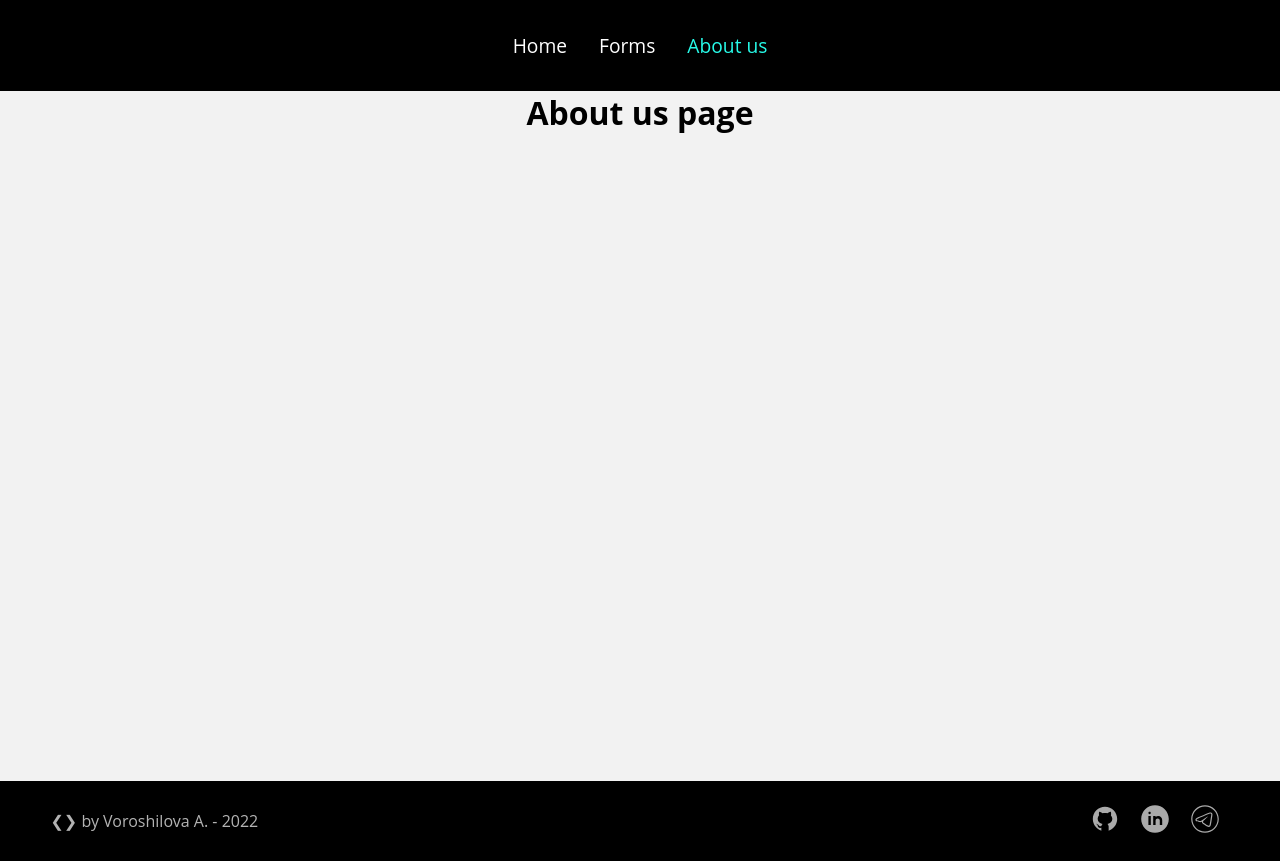
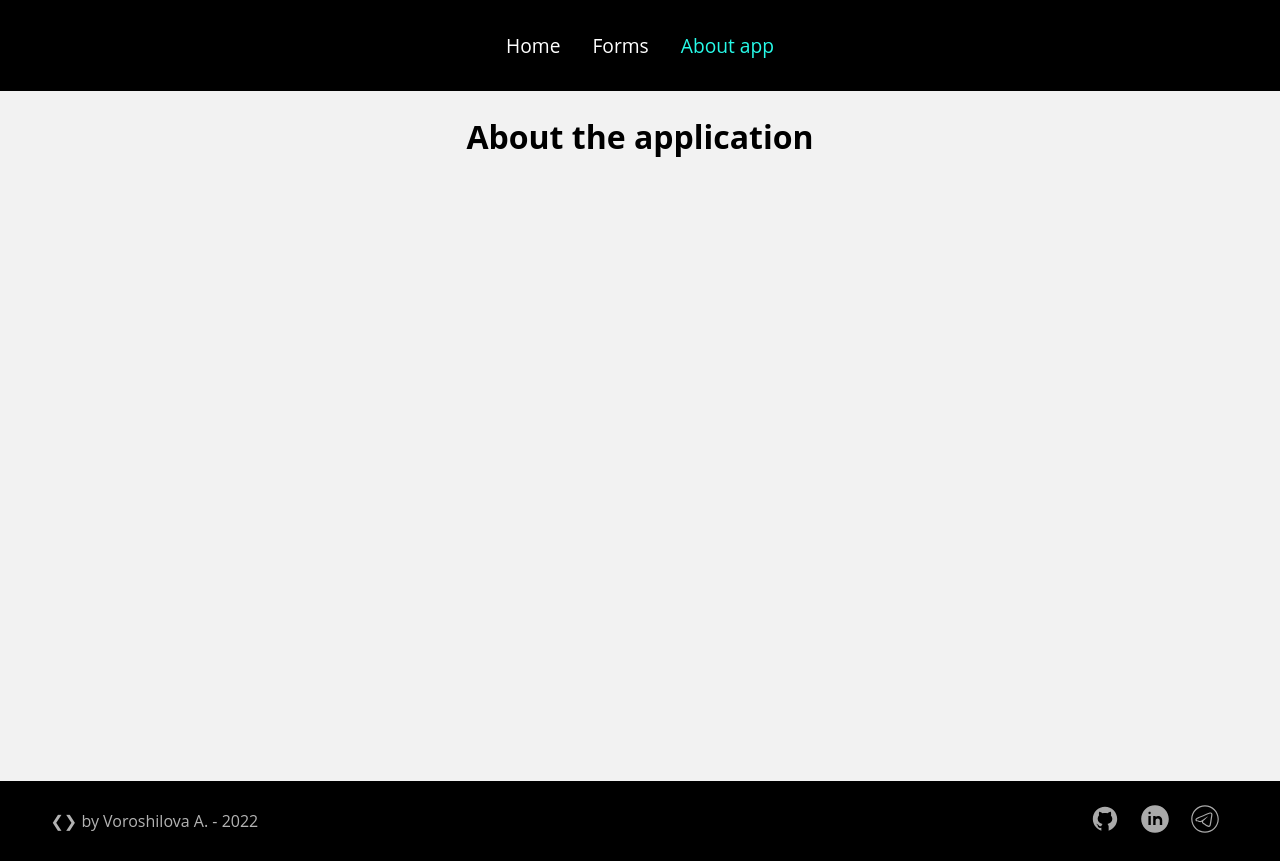
Before and after one commit to VoroshilovaAV/Rick-and-Morty, a React (Create React App) app in the folder react-components/: page /about in a window 1280 px wide. Built offline with nearby package versions, Linux system fonts and the light colour scheme.

Commit message:
refactor: resize the search form

```diff
--- a/react-components/src/App.tsx
+++ b/react-components/src/App.tsx
@@ -2,7 +2,7 @@ import { Routes, Route } from 'react-router-dom';
 
 import AppLayout from './pages/AppLayout';
 import Home from './pages/Home/Home';
-import AboutUs from './pages/AboutUs/AboutUs';
+import AboutApp from './pages/AboutApp/AboutApp';
 import NotFound from './pages/NotFound/NotFound';
 import Forms from './pages/Forms/Forms';
 import CardModal from './pages/Home/components/cardModal/CardModal';
@@ -14,7 +14,7 @@ const App = () => {
       <Route path="/" element={<AppLayout />}>
         <Route index element={<Home />} />
         <Route path="forms" element={<Forms />} />
-        <Route path="about" element={<AboutUs />} />
+        <Route path="about" element={<AboutApp />} />
         <Route path="*" element={<NotFound />} />
       </Route>
     </Routes>
--- /dev/null
+++ b/react-components/src/pages/AboutApp/AboutApp.tsx
@@ -0,0 +1,11 @@
+import './aboutapp.scss';
+
+const AboutApp = () => {
+  return (
+    <h1 className="aboutUsText" data-testid="about-page">
+      About the application
+    </h1>
+  );
+};
+
+export default AboutApp;
--- /dev/null
+++ b/react-components/src/pages/AboutApp/aboutapp.scss
@@ -0,0 +1,3 @@
+.aboutUsText {
+    padding-top: 1.5rem;
+}
--- a/react-components/src/pages/AboutUs/AboutUs.tsx
+++ /dev/null
@@ -1,5 +0,0 @@
-const AboutUs = () => {
-  return <h1 data-testid="about-page">About us page</h1>;
-};
-
-export default AboutUs;
--- a/react-components/src/pages/AppLayout.tsx
+++ b/react-components/src/pages/AppLayout.tsx
@@ -12,7 +12,7 @@ export default function AppLayout() {
           Forms
         </NavLink>
         <NavLink to="/about" data-testid="about-link">
-          About us
+          About app
         </NavLink>
       </header>
       <main>
--- a/react-components/src/pages/Home/components/pagination/pagination.module.scss
+++ b/react-components/src/pages/Home/components/pagination/pagination.module.scss
@@ -8,6 +8,7 @@
   margin: 0 0.25rem;
 }
 .wrapper__page {
+  cursor: pointer;
   background: transparent;
   border: none;
   height: 2rem;
--- a/react-components/src/pages/Home/components/search/search.scss
+++ b/react-components/src/pages/Home/components/search/search.scss
@@ -1,4 +1,12 @@
 $color-active: #13b1a4;
+
+.wrap {
+  width: 35%;
+  position: relative;
+  margin-top: 4.5em;
+  left: 50%;
+  transform: translate(-50%, -50%);
+}
 
 .search {
   width: 100%;
@@ -10,11 +18,12 @@ $color-active: #13b1a4;
   border: 3px solid $color-active;
   border-right: none;
   padding: 5px;
-  height: 36px;
+  height: 56px;
   border-radius: 5px 0 0 5px;
   outline: none;
   color: #000000;
   margin-top: 0px;
+  font-size: 20px;
 }
 
 .search__term:focus {
@@ -23,7 +32,7 @@ $color-active: #13b1a4;
 
 .search__button {
   width: 40px;
-  height: 36px;
+  height: 56px;
   border: 1px solid $color-active;
   background: $color-active;
   text-align: center;
@@ -31,7 +40,7 @@ $color-active: #13b1a4;
   text-shadow: 0 0 0 rgb(255, 255, 255);
   border-radius: 0 5px 5px 0;
   cursor: pointer;
-  font-size: 20px;
+  font-size: 25px;
 }
 
 .search__button:hover {
@@ -41,11 +50,3 @@ $color-active: #13b1a4;
 .search__button:active {
   opacity: 0.7;
 }
-
-.wrap {
-  width: 30%;
-  position: relative;
-  margin-top: 2.5em;
-  left: 50%;
-  transform: translate(-50%, -50%);
-}
--- a/react-components/src/pages/Home/home.scss
+++ b/react-components/src/pages/Home/home.scss
@@ -25,13 +25,14 @@
 .error__text {
   text-align: center;
   font-size: 18px;
+  margin-bottom: 2em;
 }
 
 .error__img {
   width: 25em;
   height: 18em;
   display: block;
-  margin: 8em auto 2em auto;
+  margin: 5em auto 2em auto;
 }
 
 .filter-text {
```
